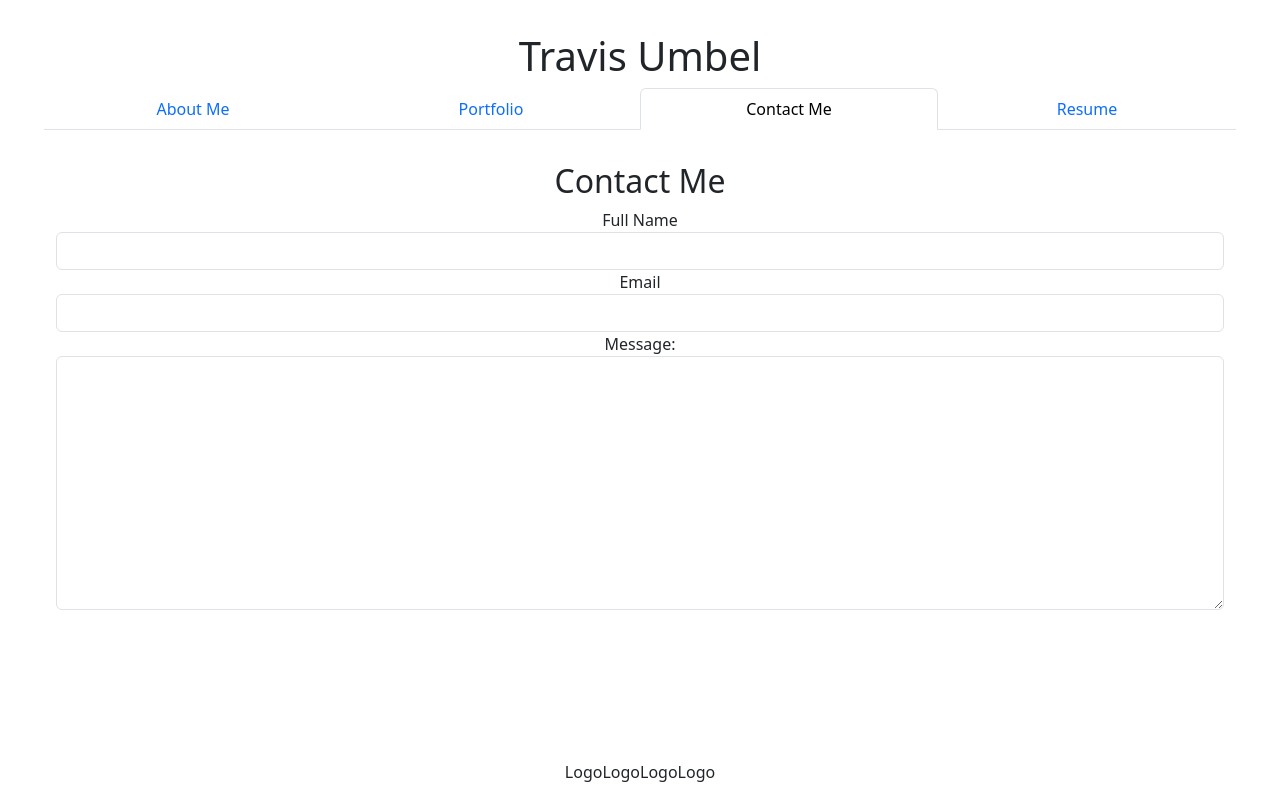
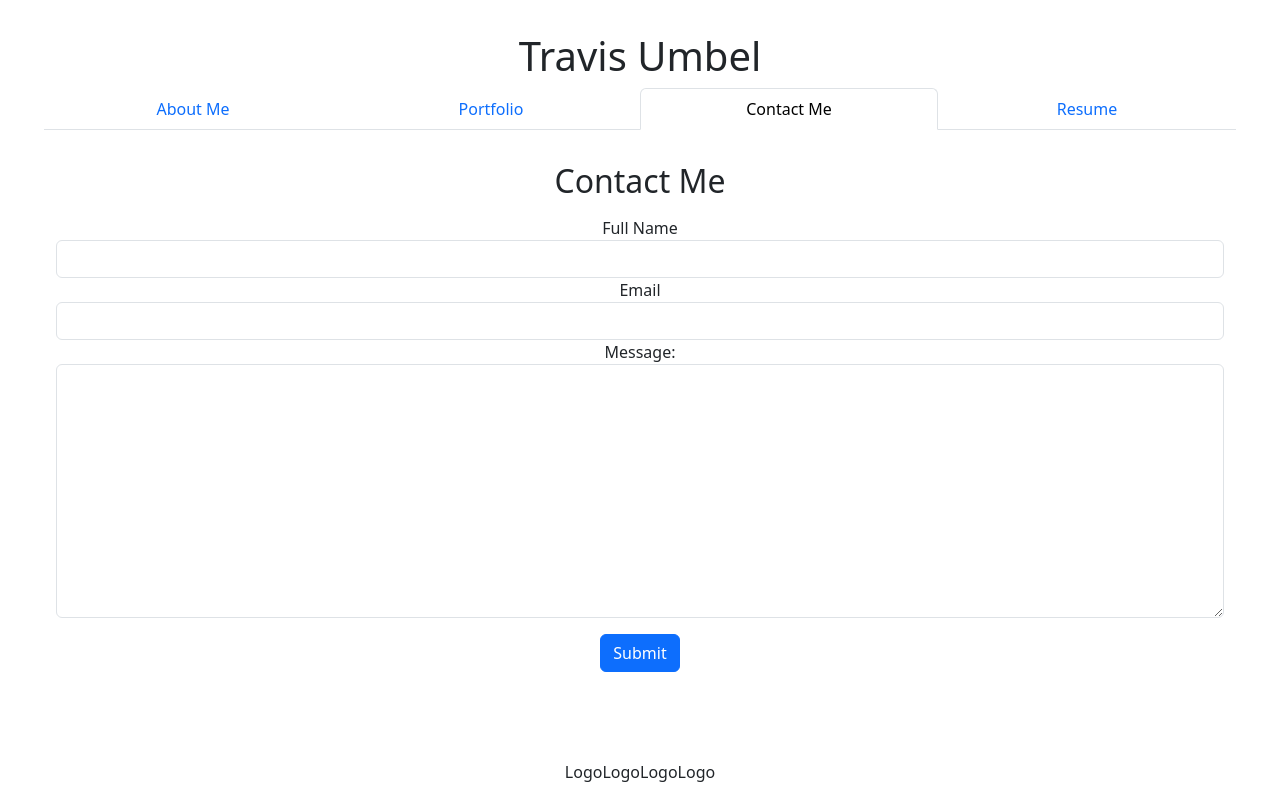
Before and after one commit to Umbelth94/react-portfolio, a React (Vite) app: page /Contact in a window 1280 px wide. Built offline with nearby package versions, Linux system fonts and the light colour scheme.

Commit message:
modify contact page

```diff
--- a/src/pages/Contact.jsx
+++ b/src/pages/Contact.jsx
@@ -35,10 +35,14 @@ export default function Contact() {
         }
     };
 
+    const clicked = () => {
+        alert('This button currently does nothing');
+    }
+
     return (
         <div className = 'container-fluid content'>
             <h2>Contact Me</h2>
-            <form>
+            <form className = 'my-3'>
                 <div className= 'form-group'>
                     <label htmlFor='name'>Full Name</label>
                     <input
@@ -76,6 +80,9 @@ export default function Contact() {
                     ></textarea>
                 </div>
             </form>
+        <button
+        className = 'btn btn-primary'
+        onClick={clicked}>Submit</button>
         </div>
     )
 }
```
